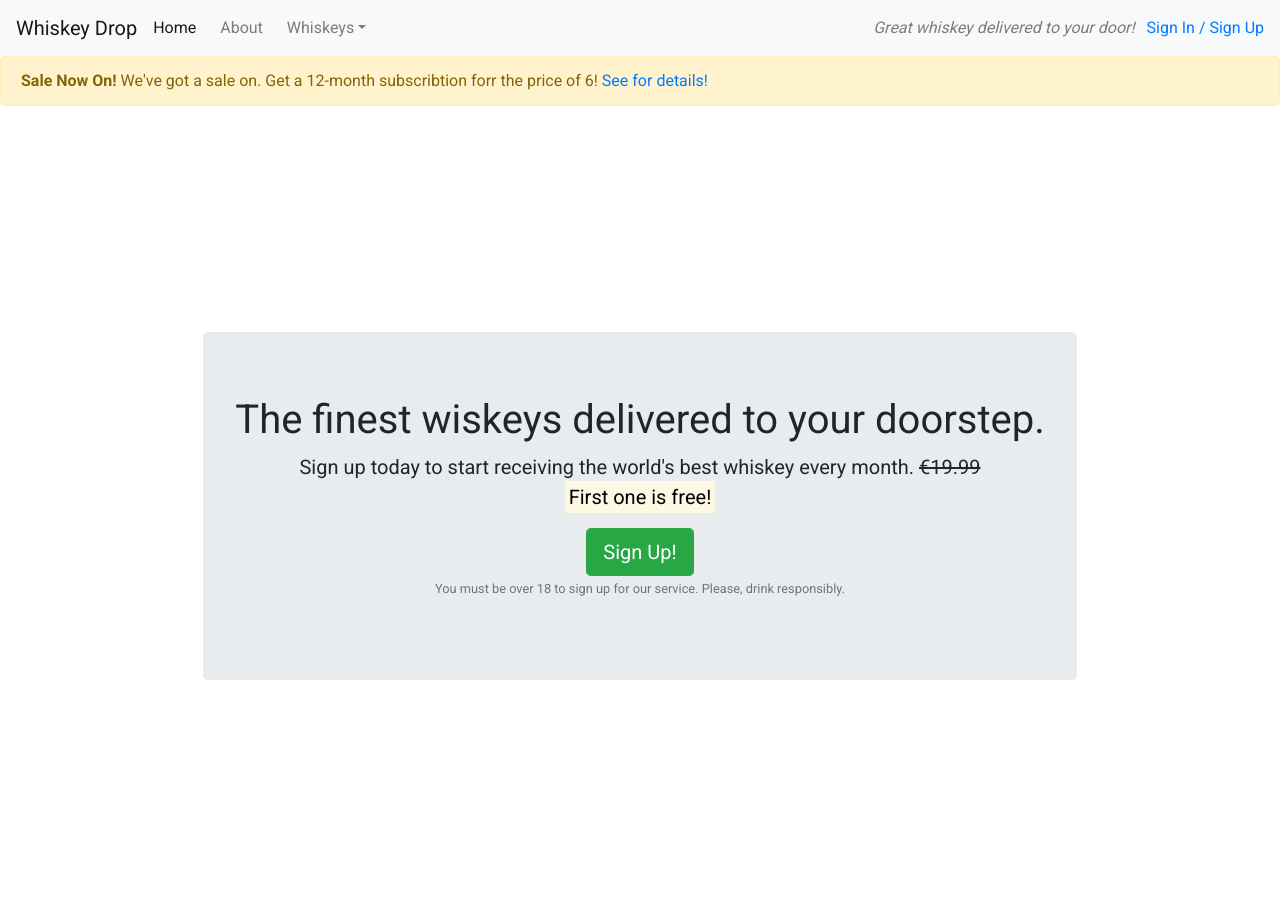
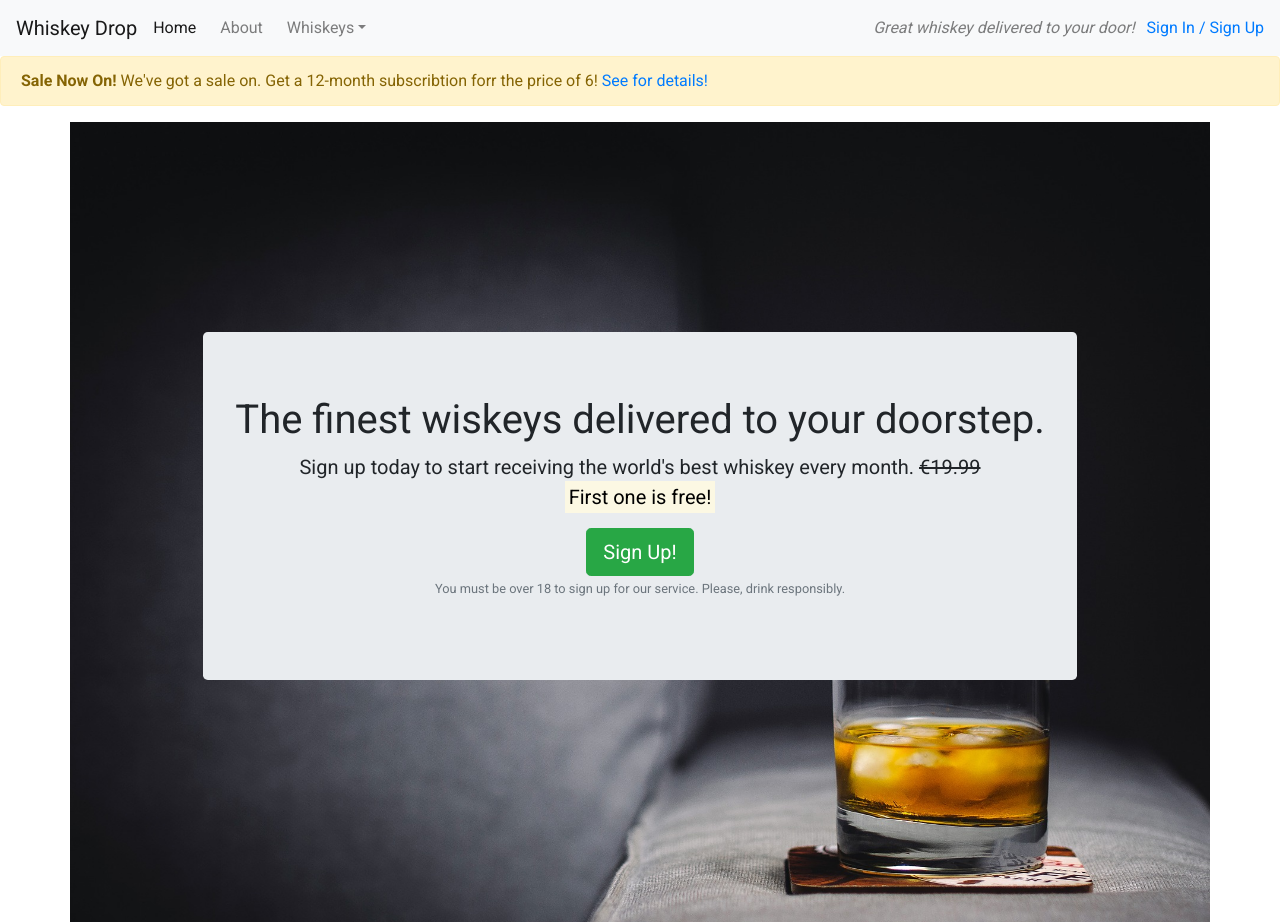
Before and after one commit to B-art-W/whisky_drop, a plain HTML site: page index.html in a window 1280 px wide. Shown: the top 922 px of the page. Drawn offline with nearby package versions, Linux system fonts and the light colour scheme.

Commit message:
debugging image location

```diff
--- a/css/style.css
+++ b/css/style.css
@@ -7,7 +7,7 @@ body{
 .callout-container{
     height: 100vh;
 
-    background: url("../images/whiskey-background.jpg") no-repeat bottom center right fixed;
+    background: url("../images/whiskey-background.jpg") no-repeat center center fixed;
     -webkit-background-size: cover;
     -moz-background-size: cover;
     -o-background-size: cover;
@@ -16,6 +16,8 @@ body{
     display: flex;
     align-items: center;
     justify-content: center;
+
+    position: relative;
 }
 
 .features-container{}
```
